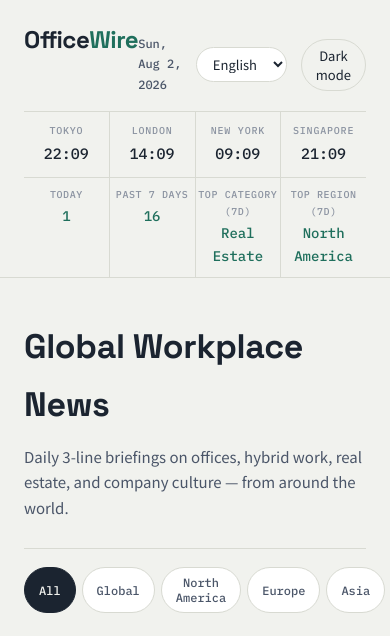
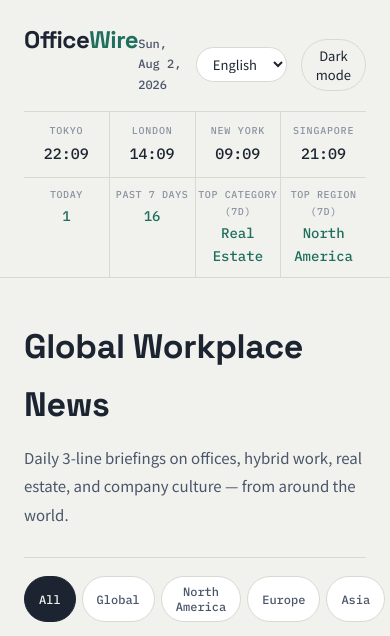
Before and after one commit to Ryokataigi/officewire, a website: page index.html in a window 390 px wide. Shown: the top 636 px of the page. Drawn offline with Linux system fonts and the light colour scheme.

Commit message:
Update style.css

```diff
--- a/style.css
+++ b/style.css
@@ -187,7 +187,12 @@ header.masthead {
   color: var(--ink-soft);
   font-size: 15px;
   margin: 0;
-  max-width: 480px;
+  max-width: 620px;
+  line-height: 1.9;
+}
+
+@media (max-width: 760px) {
+  .hero p { max-width: 100%; }
 }
 
 /* Region tabs */
```
